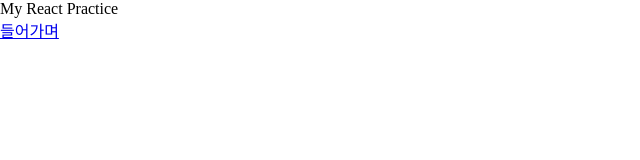
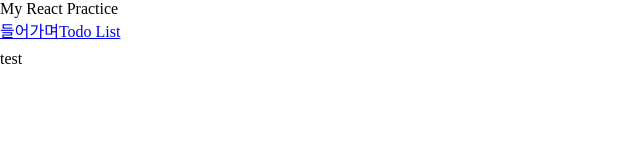
Before and after one commit to devDohyun/react-practice, a React app: page /todo-list in a window 1280 px wide. Shown: the top 160 px of the page, without its empty margins (0-640 px from the left). Built offline with nearby package versions, Linux system fonts and the light colour scheme.

Commit message:
Added page

```diff
--- a/src/App.js
+++ b/src/App.js
@@ -4,7 +4,7 @@ import React from 'react'
 import { BrowserRouter, Switch, Route } from 'react-router-dom'
 
 import Nav from './components/Nav'
-import { Home } from './pages'
+import { Home, TodoList } from './pages'
 
 const App = () => {
     return (
@@ -13,6 +13,7 @@ const App = () => {
                 <Nav />
                 <Switch>
                     <Route path="/" component={Home} exact />
+                    <Route path="/todo-list" component={TodoList} exact />
                 </Switch>
             </BrowserRouter>
         </div>
--- a/src/components/Nav/index.js
+++ b/src/components/Nav/index.js
@@ -6,6 +6,7 @@ function Nav() {
     return (<nav>
         <div>My React Practice</div>
         <Link to="/">들어가며</Link>
+        <Link to="/todo-list">Todo List</Link>
     </nav>)
 }
 
--- /dev/null
+++ b/src/pages/TodoList/index.js
@@ -0,0 +1,7 @@
+function TodoList() {
+    return (<div className="page-container">
+        test
+    </div>)
+}
+
+export default TodoList
--- a/src/pages/index.js
+++ b/src/pages/index.js
@@ -1,5 +1,8 @@
 import Home from './Home'
+import TodoList from './TodoList'
+
 
 export {
-    Home
+    Home,
+    TodoList
 }
```
